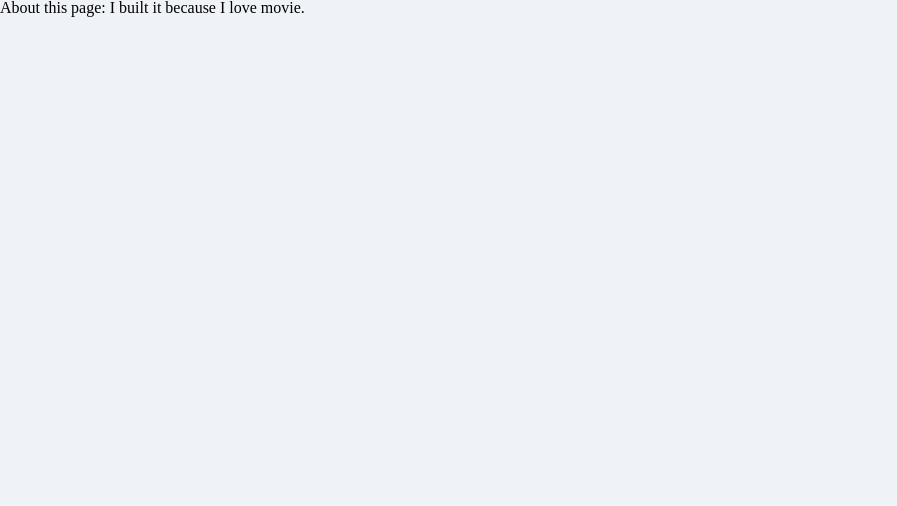
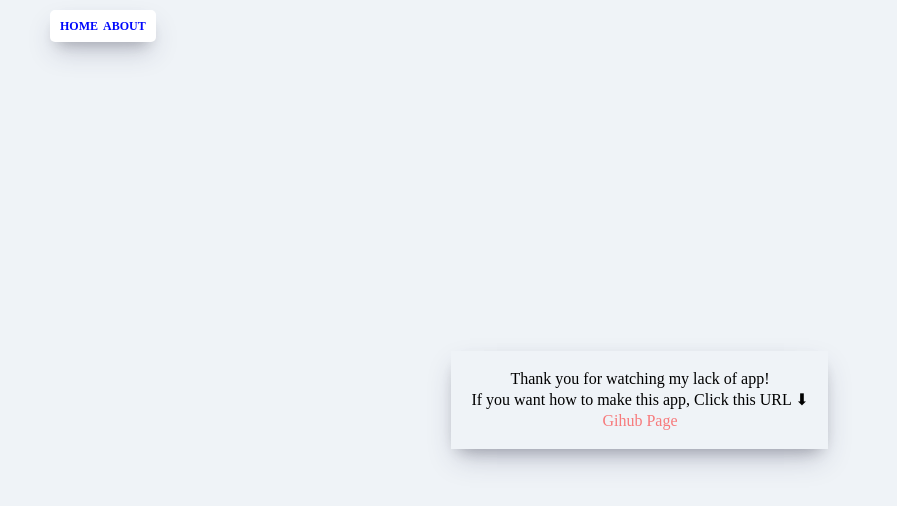
Before and after one commit to ShigatsuEl/movie-app, a React (Create React App) app: page /#/about in a window 1280 px wide. Shown: the top 506 px of the page, without its empty margins (0-897 px from the left). Built offline with nearby package versions, Linux system fonts and the light colour scheme.

Commit message:
20.Building the Navigation

```diff
--- a/public/index.html
+++ b/public/index.html
@@ -24,7 +24,7 @@
       work correctly both with client-side routing and a non-root public URL.
       Learn how to configure a non-root public URL by running `npm run build`.
     -->
-    <title>Movie App(Test Ver.)</title>
+    <title>Movie App(Studying Ver.)</title>
   </head>
   <body>
     <noscript>You need to enable JavaScript to run this app.</noscript>
--- /dev/null
+++ b/src/App.css
@@ -0,0 +1,12 @@
+* {
+  box-sizing: border-box;
+}
+
+body {
+  margin: 0;
+  padding: 0;
+  font-family: -apple-system, BlinkMacSystemFont, "Segoe UI", Roboto, Oxygen,
+    Ubuntu, Cantarell, "Open Sans", "Helvetica Neue", sans-serif;
+  background-color: #eff3f7;
+  height: 100%;
+}
--- a/src/App.js
+++ b/src/App.js
@@ -2,10 +2,13 @@
 import { HashRouter, Route } from "react-router-dom";
 import Home from "./routes/Home";
 import About from "./routes/About";
+import Navigation from "./components/Navigation";
+import "./App.css";
 
 function App() {
   return (
     <HashRouter>
+      <Navigation />
       <Route path="/" exact={true} component={Home} />
       <Route path="/about" component={About} />
     </HashRouter>
--- /dev/null
+++ b/src/components/Navigation.js
@@ -0,0 +1,14 @@
+import React from "react";
+import { Link } from "react-router-dom";
+import "./Navigator.css";
+
+function Navigation() {
+  return (
+    <div className="navigation__container">
+      <Link to="/">Home</Link>
+      <Link to="/about">About</Link>
+    </div>
+  );
+}
+
+export default Navigation;
--- /dev/null
+++ b/src/components/Navigator.css
@@ -0,0 +1,25 @@
+.navigation__container {
+  z-index: 1;
+  position: fixed;
+  top: 10px;
+  left: 50px;
+  display: flex;
+  background-color: white;
+  padding: 10px;
+  box-shadow: 0 13px 27px -5px rgba(50, 50, 93, 0.25),
+    0 8px 16px -8px rgba(0, 0, 0, 0.3), 0 -6px 16px -6px rgba(0, 0, 0, 0.025);
+  border-radius: 5px;
+}
+
+.navigation__container a {
+  text-decoration: none;
+  color: #0008fc;
+  text-transform: uppercase;
+  font-size: 12px;
+  text-align: center;
+  font-weight: 600;
+}
+
+.navigation__container a:first-child {
+  margin-right: 5px;
+}
--- /dev/null
+++ b/src/routes/About.css
@@ -0,0 +1,28 @@
+.about__container {
+  display: flex;
+  flex-direction: column;
+  align-items: center;
+  position: fixed;
+  top: 50%;
+  left: 50%;
+  transform: translate(-50%, -50%);
+  padding: 20px;
+  max-width: 30%;
+  box-shadow: 0 13px 27px -5px rgba(50, 50, 93, 0.25),
+    0 8px 16px -8px rgba(0, 0, 0, 0.3), 0 -6px 16px -6px rgba(0, 0, 0, 0.025);
+}
+
+.about__container span {
+  margin-bottom: 5px;
+}
+
+.about__container a {
+  color: red;
+  text-decoration: none;
+  opacity: 0.5;
+  transition: opacity 0.3s ease-in-out;
+}
+
+.about__container a:hover {
+  opacity: 1;
+}
--- a/src/routes/About.js
+++ b/src/routes/About.js
@@ -1,7 +1,16 @@
 import React from "react";
+import "./About.css";
 
 function About() {
-  return <span>About this page: I built it because I love movie.</span>;
+  return (
+    <div className="about__container">
+      <span>Thank you for watching my lack of app!</span>
+      <span>If you want how to make this app, Click this URL ⬇</span>
+      <a href="https://github.com/ShigatsuEl/movie-app" target="_blank">
+        Gihub Page
+      </a>
+    </div>
+  );
 }
 
 export default About;
--- a/src/routes/Home.css
+++ b/src/routes/Home.css
@@ -1,11 +1,3 @@
-* {
-  box-sizing: border-box;
-}
-
-body {
-  background-color: #eff3f7;
-}
-
 .loader {
   position: absolute;
   top: 50%;
```
